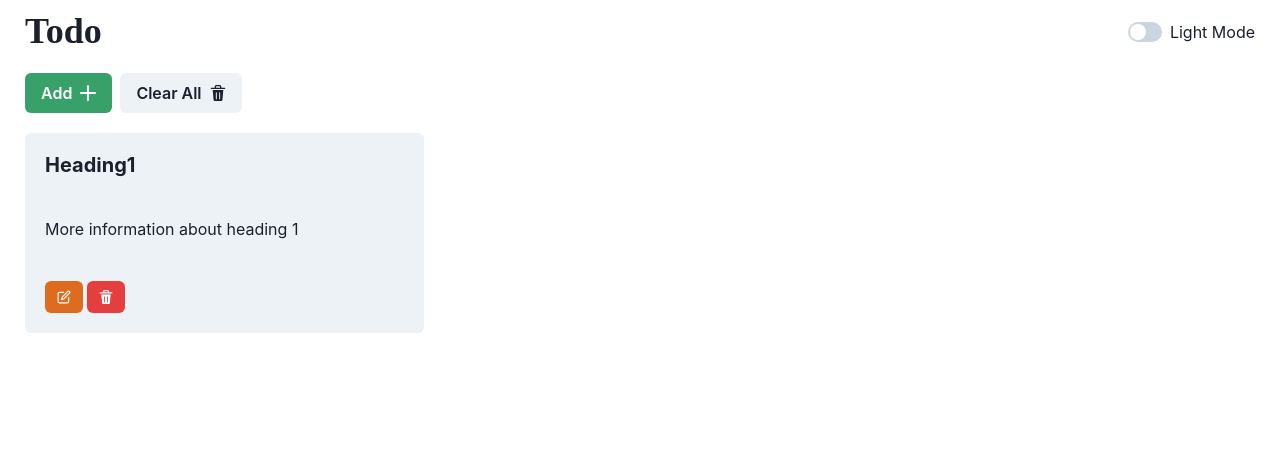
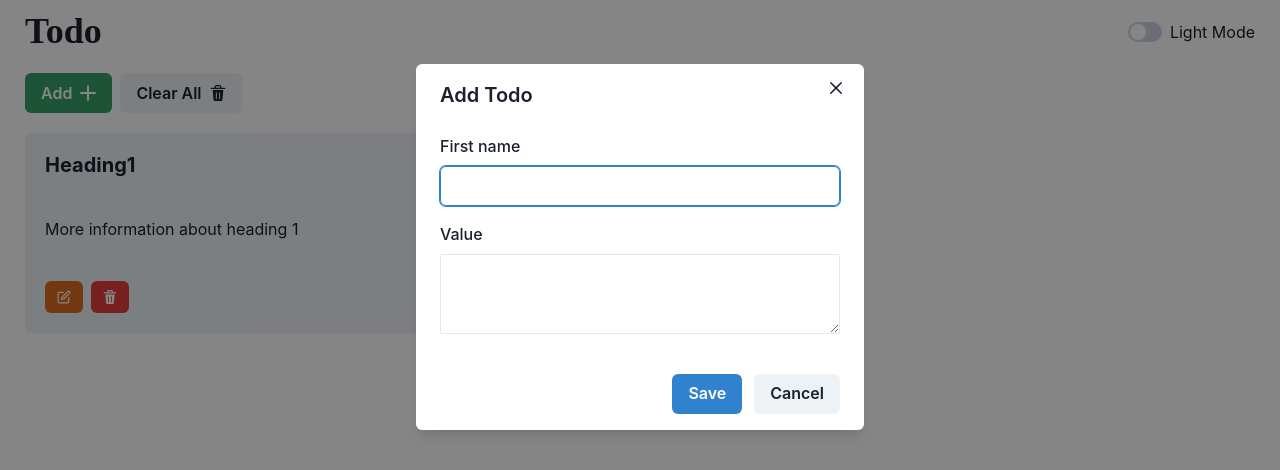
Before and after one commit to theblank309/Todo-App, a React (Vite) app: page / in a window 1280 px wide. Both pictures are taken after a click on the button "Add". Shown: the top 470 px of the page. Built offline with nearby package versions, Linux system fonts and the light colour scheme.

Commit message:
Implemented todo add modal

```diff
--- /dev/null
+++ b/src/components/AddTodo.tsx
@@ -0,0 +1,59 @@
+import React from "react";
+import {
+  Modal,
+  ModalOverlay,
+  ModalContent,
+  ModalHeader,
+  ModalFooter,
+  ModalBody,
+  ModalCloseButton,
+  useDisclosure,
+  Button,
+  FormControl,
+  FormLabel,
+  Input,
+} from "@chakra-ui/react";
+import { Textarea } from "@chakra-ui/react";
+import { AddIcon } from "@chakra-ui/icons";
+
+function AddTodo() {
+  const { isOpen, onOpen, onClose } = useDisclosure();
+
+  const initialRef = React.useRef(null);
+
+  return (
+    <>
+      <Button onClick={onOpen} rightIcon={<AddIcon />} colorScheme="green">
+        Add
+      </Button>
+
+      <Modal initialFocusRef={initialRef} isOpen={isOpen} onClose={onClose}>
+        <ModalOverlay />
+        <ModalContent>
+          <ModalHeader>Add Todo</ModalHeader>
+          <ModalCloseButton />
+          <ModalBody pb={6}>
+            <FormControl>
+              <FormLabel>First name</FormLabel>
+              <Input ref={initialRef} />
+            </FormControl>
+
+            <FormControl mt={4}>
+              <FormLabel>Value</FormLabel>
+              <Textarea size="sm" />
+            </FormControl>
+          </ModalBody>
+
+          <ModalFooter>
+            <Button colorScheme="blue" mr={3}>
+              Save
+            </Button>
+            <Button onClick={onClose}>Cancel</Button>
+          </ModalFooter>
+        </ModalContent>
+      </Modal>
+    </>
+  );
+}
+
+export default AddTodo;
--- a/src/components/TodoCard.tsx
+++ b/src/components/TodoCard.tsx
@@ -27,7 +27,7 @@ function TodoCard({ todos }: Props) {
           <Text>{todo.body}</Text>
         </CardBody>
         <CardFooter>
-          <Stack direction="row" spacing={1}>
+          <Stack direction="row" spacing={2}>
             <Button size="sm" colorScheme="orange">
               <EditIcon />
             </Button>
--- a/src/components/UtilityBar.tsx
+++ b/src/components/UtilityBar.tsx
@@ -1,14 +1,16 @@
 import { HStack } from "@chakra-ui/react";
 import { Button, ButtonGroup } from "@chakra-ui/react";
-import { AddIcon, DeleteIcon } from "@chakra-ui/icons";
+import { DeleteIcon } from "@chakra-ui/icons";
+import AddTodo from "./AddTodo";
 
 function UtilityBar() {
   return (
     <HStack paddingBottom="10px" paddingTop="10px">
       <ButtonGroup gap="0">
-        <Button rightIcon={<AddIcon />} colorScheme="green">
+        {/* <Button rightIcon={<AddIcon />} colorScheme="green">
           Add
-        </Button>
+        </Button> */}
+        <AddTodo />
         <Button rightIcon={<DeleteIcon />} colorScheme="gray">
           Clear All
         </Button>
```
